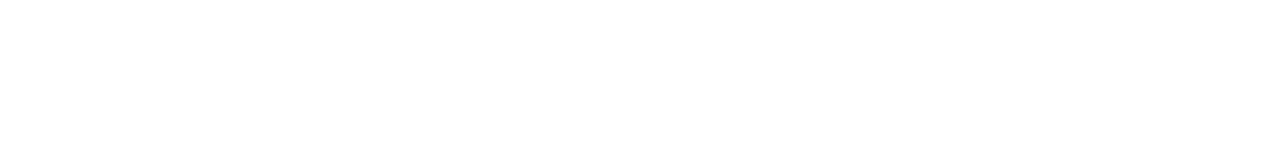
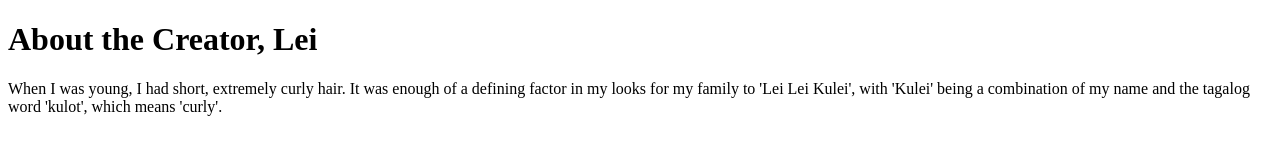
Before and after one commit to lei-rivera/wavykurly-kulei, a plain HTML site: page aboutme.html in a window 1280 px wide. Drawn offline with Linux system fonts and the light colour scheme.

Commit message:
edited aboutme.html

```diff
--- a/aboutme.html
+++ b/aboutme.html
@@ -1,11 +1,19 @@
 <!DOCTYPE html>
 <html lang="en">
+
     <head>
         <meta charset="UTF-8">
         <meta name="viewport" content="width=device-width, initial-scale=1.0">
         <title>About Me</title>
     </head>
+
     <body>
+        <h1>About the Creator, Lei</h1>
+        <p>
+            When I was young, I had short, extremely curly hair. It was enough of a defining factor in my looks for my
+            family to 'Lei Lei Kulei', with 'Kulei' being a combination of my name and the tagalog word 'kulot',
+            which means 'curly'.
+        </p>
+    </body>
 
-</body>
 </html>
```
Lines whose indentation alone changed are shown as unchanged.
